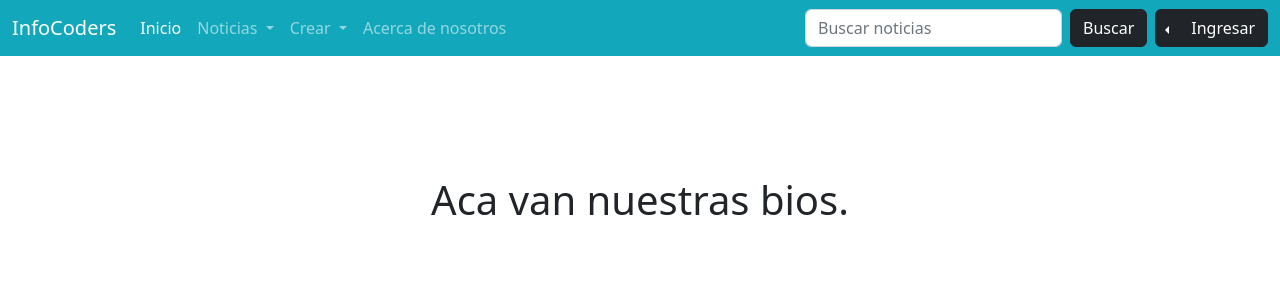
After one commit to jcsax/PFCoder, a Django app: page /about_us/ in a window 1280 px wide. The commit adds this page. Shown: the top 300 px of the page. Run offline with Django 4.2, Linux system fonts and the light colour scheme.

Commit message:
acerca de nosotros

```diff
--- a/PFC/settings.py
+++ b/PFC/settings.py
@@ -43,7 +43,7 @@ THIRD_APPS = []
 
 MY_APPS =[
     'blog'
-]
+    ]
 
 INSTALLED_APPS = BASE_APPS + THIRD_APPS + MY_APPS
 
--- a/PFC/urls.py
+++ b/PFC/urls.py
@@ -15,7 +15,7 @@ Including another URLconf
 """
 from django.contrib import admin
 from django.urls import path, include
-from PFC.views import index, registro, login
+from PFC.views import index, registro, login, about_us
 
 urlpatterns = [
     path('admin/', admin.site.urls),
@@ -24,4 +24,5 @@ urlpatterns = [
     path('Noticias/', include('blog.urls')),
     path('registro/', registro),
     path('login/', login),
+    path('about_us/', about_us),
 ]
--- a/PFC/views.py
+++ b/PFC/views.py
@@ -10,3 +10,6 @@ def registro(request):
 
 def login(request):
     return render(request, 'login.html')
+
+def about_us(request):
+    return render(request, 'about_us.html')
--- /dev/null
+++ b/blog/templates/about_us.html
@@ -0,0 +1,13 @@
+{% extends 'base.html' %}
+
+{% block titulo %}
+nosotros
+{% endblock %}
+
+{% block contenido %}
+<br><br><br>
+<h1
+class="fw-bopld text-center py-5">
+Aca van nuestras bios.
+</h1>
+{% endblock %}
--- a/blog/templates/base.html
+++ b/blog/templates/base.html
@@ -39,7 +39,7 @@
                     <li><a class="dropdown-item" href='/Noticias/create-publi-economia/'>Crear nota economía</a></li>
                   </ul>
                   <li class="nav-item">
-                    <a class="nav-link" href="#">Acerca de nosotros</a>
+                    <a class="nav-link" href="about_us/">Acerca de nosotros</a>
                   </li>
     </ul>
             <form class="d-flex" role="search">
```
Also changed, not shown: blog/admin.py (line endings or trailing spaces), blog/migrations/0005_about_us.py (added), blog/models.py (line endings or trailing spaces), blog/views.py (line endings or trailing spaces).
